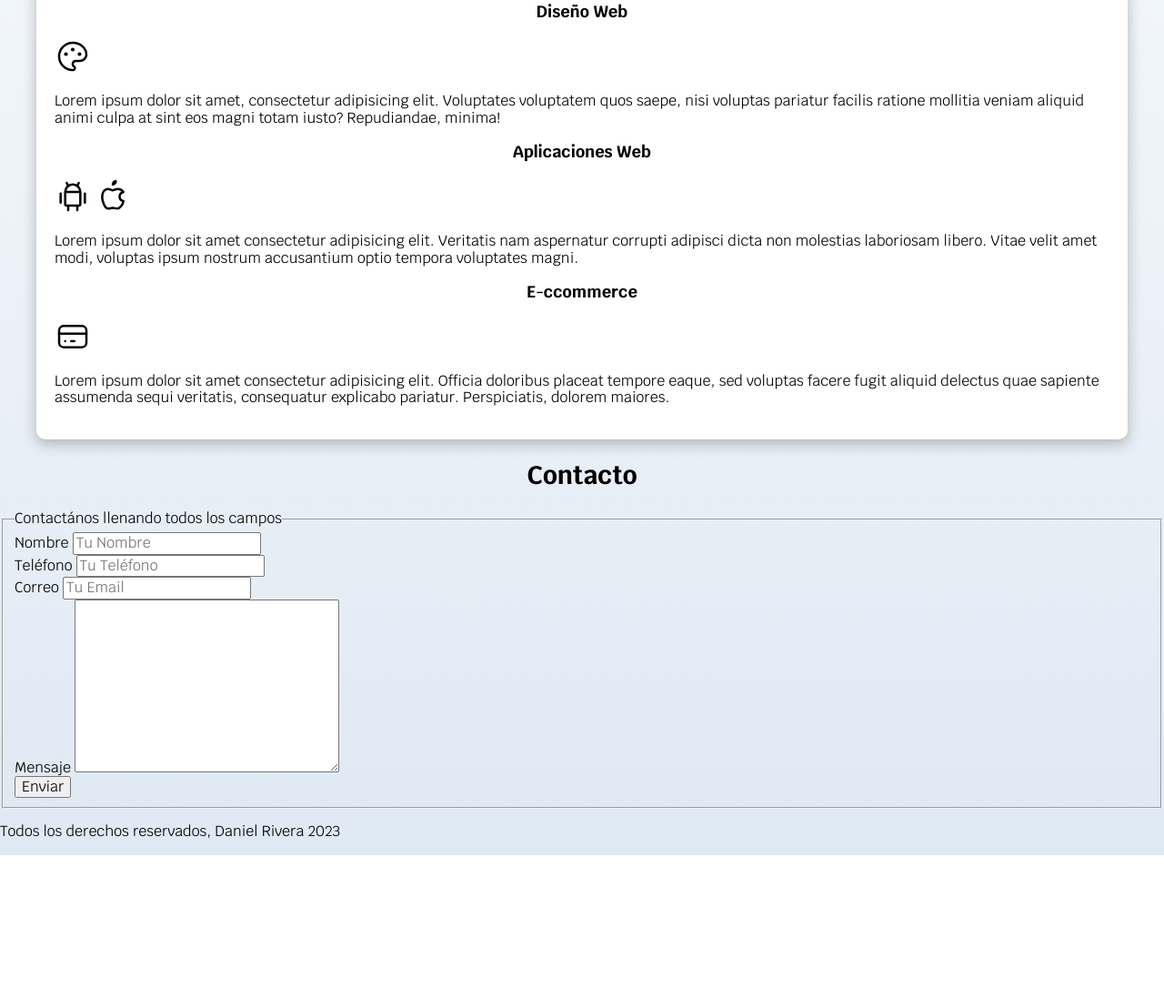
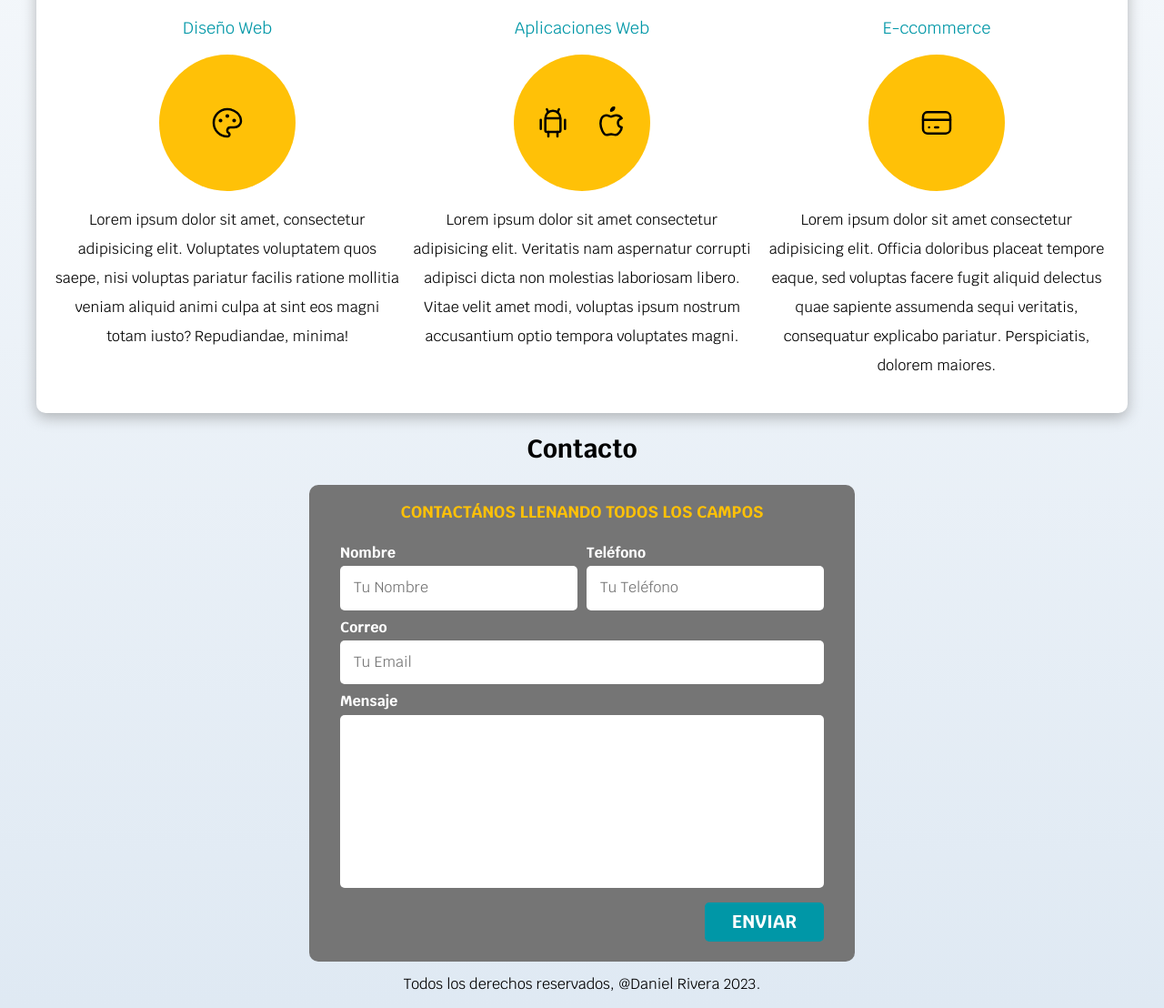
Before and after one commit to danio4/practica-freelancer, a plain HTML site: page index.html in a window 1280 px wide. Shown: the part 703-1811 px from the top of the page at 91% size. Before the commit the page ends 1643 px from the top, so only its background shows below. Drawn offline with Linux system fonts and the light colour scheme.

Commit message:
ADDED: Styles

```diff
--- a/css/styles.css
+++ b/css/styles.css
@@ -11,6 +11,7 @@
 html {
     font-size: 62.5%;
     box-sizing: border-box; /* Box Model */
+    scroll-snap-type: y mandatory;
 }
 *, *:before, *:after {
     box-sizing: inherit;
@@ -33,15 +34,20 @@ body {
     font-size: 2rem;
     text-decoration: none;
     text-transform: uppercase;
-    font-weight: 700;
+    font-weight: bold;
     border-radius: .5rem;
     width: 90%;
     text-align: center;
+    border: none;
 }
 @media (min-width: 768px) {
     .boton {
         width: auto;
+        margin-top: 3rem;
     }
+}
+.boton:hover {
+    cursor: pointer;
 }
 .sombra {
     -webkit-box-shadow: 0px 5px 15px 0px rgba(112,112,112,0.48);
@@ -71,18 +77,34 @@ h1, h2, h3 {
     font-size: 2rem;
 }
 
+/* Utilidades */
+.w-sm100 {
+    width: 100%;
+}
+@media (min-width: 768px) {
+    .w-sm100 {
+        width: auto;
+    }
+}
+.flex {
+    display: flex;
+}
+.alinear-derecha {
+    justify-content: flex-end;
+}
+
 /* Navegación Principal */
 .nav-bg {
     background-color: var(--secundario);
 }
 .navegacion-principal {
+    display: flex;
     flex-direction: column;
-    display: flex;
 }
 @media (min-width: 768px) {
     .navegacion-principal {
         flex-direction: row;
-        justify-content: space-between;
+        justify-content: space-around;
     }
 }
 .navegacion-principal a {
@@ -127,3 +149,90 @@ h1, h2, h3 {
     display: flex;
     align-items: flex-end;
 }
+
+/* Servicios */
+@media (min-width: 768px) {
+    .servicios {
+        display: grid;
+        grid-template-columns: repeat(3, 1fr);
+        column-gap: 1rem;
+    }
+}
+.servicio {
+    display: flex;
+    flex-direction: column;
+    align-items: center;
+}
+.servicio h3 {
+    color: var(--secundario);
+    font-weight: normal;
+}
+.servicio p {
+    line-height: 2;
+    text-align: center;
+}
+.servicio .iconos {
+    height: 15rem;
+    width: 15rem;
+    background-color: var(--primario);
+    border-radius: 50%;
+    display: flex;
+    justify-content: space-evenly;
+    align-items: center;
+}
+
+/* Contacto */
+.formulario {
+    background-color: var(--gris);
+    width: min(60rem, 100%); /** Utilizar el valor mas pequeño**/
+    margin: 0 auto;
+    padding: 2rem 2rem 1.2rem 2rem;
+    border-radius: 1rem;
+}
+.formulario fieldset {
+    border: none;
+}
+.formulario legend {
+    text-align: center;
+    font-size: 1.8rem;
+    text-transform: uppercase;
+    font-weight: 700;
+    margin-bottom: 2rem;
+    color: var(--primario)
+}
+@media (min-width: 768px) {
+    .contenedor-campos {
+        display: grid;
+        grid-template-columns: repeat(2, 1fr);
+        grid-template-rows: auto auto 20rem;
+        column-gap: 1rem;
+    }
+    .campo:nth-child(3),
+    .campo:nth-child(4) {
+        grid-column: 1 / 3;
+    }
+}
+.campo {
+    margin-bottom: 1rem;
+}
+.campo label {
+    color: var(--blanco);
+    font-weight: bold;
+    margin-bottom: .5rem;
+    display: block;
+}
+.campo textarea {
+    height: 19rem;
+    resize: none;
+}
+.input-text {
+    width: 100%;
+    border: none;
+    padding: 1.5rem;
+    border-radius: .5rem;
+}
+
+/* Footer */
+.footer {
+    text-align: center;
+}
--- a/index.html
+++ b/index.html
@@ -45,8 +45,10 @@
     <main class="contenedor sombra">
         <h2>Mis Servicios</h2>
 
-        <section>
+        <div class="servicios">
+            <section class="servicio">
                 <h3>Diseño Web</h3>
+                <div class="iconos">
                     <svg xmlns="http://www.w3.org/2000/svg" class="icon icon-tabler icon-tabler-palette" width="40" height="40" viewBox="0 0 24 24" stroke-width="1.5" stroke="#000000" fill="none" stroke-linecap="round" stroke-linejoin="round">
                         <path stroke="none" d="M0 0h24v24H0z" fill="none"/>
                         <path d="M12 21a9 9 0 1 1 0 -18a9 8 0 0 1 9 8a4.5 4 0 0 1 -4.5 4h-2.5a2 2 0 0 0 -1 3.75a1.3 1.3 0 0 1 -1 2.25" />
@@ -54,11 +56,13 @@
                         <circle cx="12" cy="7.5" r=".5" fill="currentColor" />
                         <circle cx="16.5" cy="10.5" r=".5" fill="currentColor" />
                     </svg>
+                </div>
                 <p>Lorem ipsum dolor sit amet, consectetur adipisicing elit. Voluptates voluptatem quos saepe, nisi voluptas pariatur facilis ratione mollitia veniam aliquid animi culpa at sint eos magni totam iusto? Repudiandae, minima!</p>
             </section>
 
-        <section>
+            <section class="servicio">
                 <h3>Aplicaciones Web</h3>
+                <div class="iconos">
                     <svg xmlns="http://www.w3.org/2000/svg" class="icon icon-tabler icon-tabler-brand-android" width="40" height="40" viewBox="0 0 24 24" stroke-width="1.5" stroke="#000000" fill="none" stroke-linecap="round" stroke-linejoin="round">
                         <path stroke="none" d="M0 0h24v24H0z" fill="none"/>
                         <line x1="4" y1="10" x2="4" y2="16" />
@@ -75,11 +79,13 @@
                         <path d="M9 7c-3 0 -4 3 -4 5.5c0 3 2 7.5 4 7.5c1.088 -.046 1.679 -.5 3 -.5c1.312 0 1.5 .5 3 .5s4 -3 4 -5c-.028 -.01 -2.472 -.403 -2.5 -3c-.019 -2.17 2.416 -2.954 2.5 -3c-1.023 -1.492 -2.951 -1.963 -3.5 -2c-1.433 -.111 -2.83 1 -3.5 1c-.68 0 -1.9 -1 -3 -1z" />
                         <path d="M12 4a2 2 0 0 0 2 -2a2 2 0 0 0 -2 2" />
                     </svg>
+                </div>
                 <p>Lorem ipsum dolor sit amet consectetur adipisicing elit. Veritatis nam aspernatur corrupti adipisci dicta non molestias laboriosam libero. Vitae velit amet modi, voluptas ipsum nostrum accusantium optio tempora voluptates magni.</p>
             </section>
 
-        <section>
+            <section class="servicio">
                 <h3>E-ccommerce</h3>
+                <div class="iconos">
                     <svg xmlns="http://www.w3.org/2000/svg" class="icon icon-tabler icon-tabler-credit-card" width="40" height="40" viewBox="0 0 24 24" stroke-width="1.5" stroke="#000000" fill="none" stroke-linecap="round" stroke-linejoin="round">
                         <path stroke="none" d="M0 0h24v24H0z" fill="none"/>
                         <rect x="3" y="5" width="18" height="14" rx="3" />
@@ -87,46 +93,52 @@
                         <line x1="7" y1="15" x2="7.01" y2="15" />
                         <line x1="11" y1="15" x2="13" y2="15" />
                     </svg>
+                </div>
                 <p>Lorem ipsum dolor sit amet consectetur adipisicing elit. Officia doloribus placeat tempore eaque, sed voluptas facere fugit aliquid delectus quae sapiente assumenda sequi veritatis, consequatur explicabo pariatur. Perspiciatis, dolorem maiores.</p>
             </section>
+        </div> <!-- Cierre .servicios-->
     </main>
 
     <section>
         <h2>Contacto</h2>
 
-        <form action="">
+        <form class="formulario">
             <fieldset>
                 <legend>Contactános llenando todos los campos</legend>
-                <div>
+
+                <div class="contenedor-campos">
+                    <div class="campo">
                         <label for="">Nombre</label>
-                    <input type="text" placeholder="Tu Nombre">
+                        <input class="input-text" type="text" placeholder="Tu Nombre">
                     </div>
 
-                <div>
+                    <div class="campo">
                         <label for="">Teléfono</label>
-                    <input type="tel" placeholder="Tu Teléfono">
+                        <input class="input-text" type="tel" placeholder="Tu Teléfono">
                     </div>
 
-                <div>
+                    <div class="campo">
                         <label for="">Correo</label>
-                    <input type="email" placeholder="Tu Email">
+                        <input class="input-text" type="email" placeholder="Tu Email">
                     </div>
 
-                <div>
+                    <div class="campo">
                         <label for="">Mensaje</label>
-                    <textarea name="" id="" cols="30" rows="10"></textarea>
+                        <textarea class="input-text" name="" id="" cols="30" rows="10"></textarea>
+                    </div>
+                </div> <!-- .contenedor-campos -->
+
+                <div class="alinear-derecha flex">
+                    <input class="boton w-sm100" type="submit" value="Enviar">
                 </div>
 
-                <div>
-                    <input type="submit" value="Enviar">
-                </div>
 
             </fieldset>
         </form>
     </section>
 
-    <footer>
-        <p>Todos los derechos reservados, Daniel Rivera 2023</p>
+    <footer class="footer">
+        <p>Todos los derechos reservados, @Daniel Rivera 2023.</p>
     </footer>
 </body>
 </html>
```
Also changed, not shown: 1 other file. Lines whose indentation alone changed are shown as unchanged.
